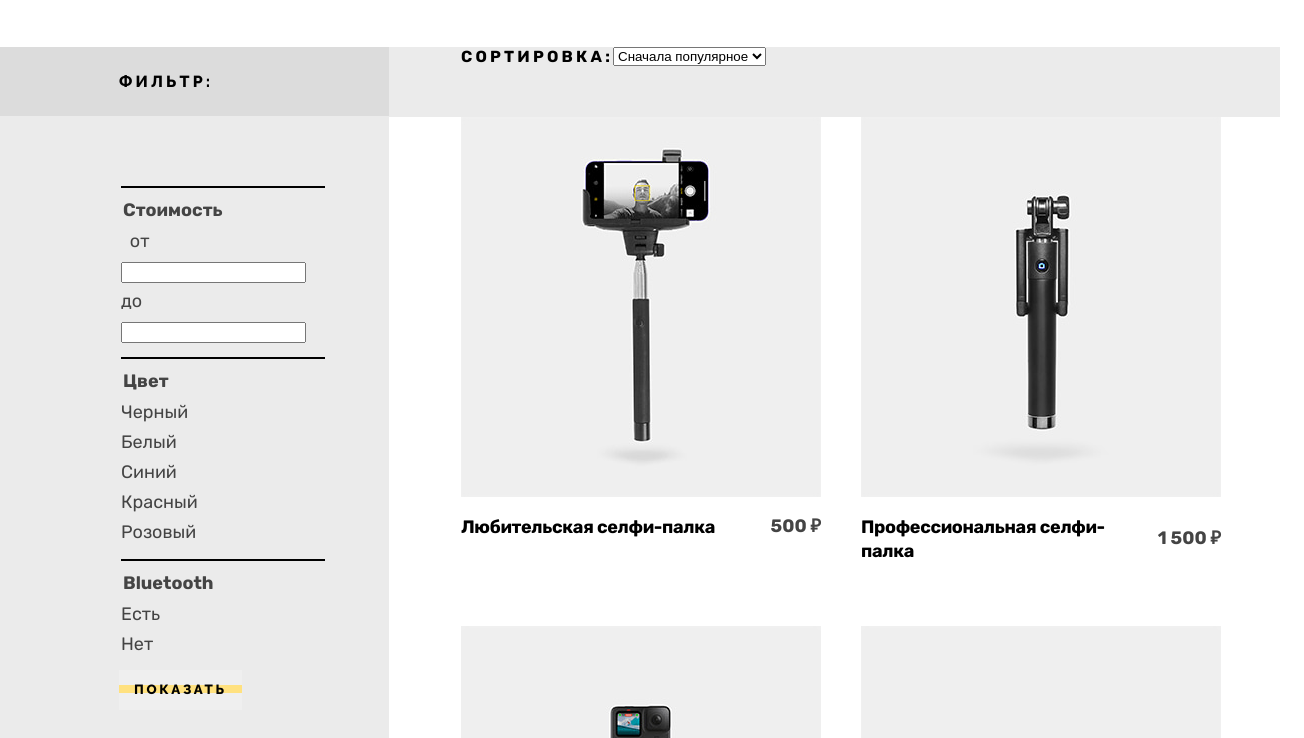
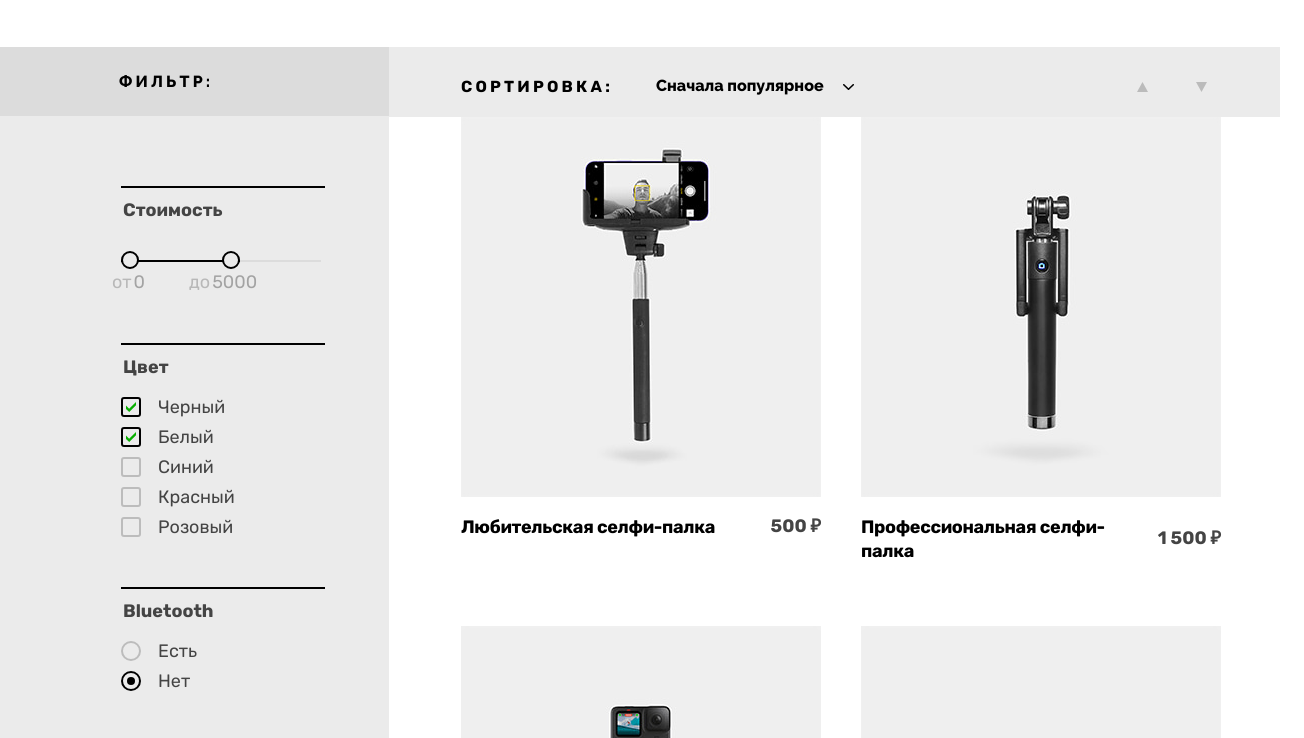
Before and after one commit to 13epanda/184629-device-32, a plain HTML site: page catalog.html in a window 1280 px wide. Shown: the part 353-1091 px from the top of the page, 1304 px wide, since content can reach past the window. Drawn offline with Linux system fonts and the light colour scheme.

Commit message:
стилизация форм

```diff
--- a/catalog.html
+++ b/catalog.html
@@ -87,53 +87,59 @@
           <div class="filters">
             <fieldset class="catalog-filter-group">
               <legend class="catalog-filter-title">Стоимость</legend>
-              <button class="range-toggle toggle-min" type="button">
-                <span class="visually-hidden">Изменить минимальную цену</span>
-              </button>
-              <button class="range-toggle toggle-max" type="button">
-                <span class="visually-hidden">Изменить максимальную цену</span>
-              </button>
-              <label class="catalog-filter-label">
-                от <input class="catalog-filter-input" type="number" name="min-price">
-              </label>
-              <label class="catalog-filter-label">
-                до <input class="catalog-filter-input" type="number" name="max-price">
-              </label>
+              <div class="range">
+                <div class="range-scale">
+                  <div class="range-bar" style="left: 0; width: 119px">
+                    <button class="range-toggle toggle-min">
+                      <span class="visually-hidden">Изменить минимальную цену.</span>
+                    </button>
+                    <label class="catalog-filter-label label-min">
+                      от <input class="range-input" type="number" value="0" name="min-price">
+                    </label>
+                    <button class="range-toggle toggle-max">
+                      <span class="visually-hidden">Изменить максимальную цену.</span>
+                    </button>
+                    <label class="catalog-filter-label label-max">
+                      до <input class="range-input" type="number" value="5000" name="max-price">
+                    </label>
+                  </div>
+                </div>
+              </div>
             </fieldset>
             <fieldset class="catalog-filter-group">
               <legend class="catalog-filter-title">Цвет</legend>
               <ul class="catalog-filter-list">
                 <li class="catalog-filter-item">
                   <label class="control">
-                    <input class="visually-hidden control-input" type="checkbox" name="color-black" checked>
+                    <input class="control-input" type="checkbox" name="color-black" checked>
                     <span class="control-mark"></span>
                     <span class="control-label">Черный</span>
                   </label>
                 </li>
                 <li class="catalog-filter-item">
                   <label class="control">
-                    <input class="visually-hidden control-input" type="checkbox" name="color-white" checked>
+                    <input class="control-input" type="checkbox" name="color-white" checked>
                     <span class="control-mark"></span>
                     <span class="control-label">Белый</span>
                   </label>
                 </li>
                 <li class="catalog-filter-item">
                   <label class="control">
-                    <input class="visually-hidden control-input" type="checkbox" name="color-blue">
+                    <input class="control-input" type="checkbox" name="color-blue">
                     <span class="control-mark"></span>
                     <span class="control-label">Синий</span>
                   </label>
                 </li>
                 <li class="catalog-filter-item">
                   <label class="control">
-                    <input class="visually-hidden control-input" type="checkbox" name="color-red">
+                    <input class="control-input" type="checkbox" name="color-red">
                     <span class="control-mark"></span>
                     <span class="control-label">Красный</span>
                   </label>
                 </li>
                 <li class="catalog-filter-item">
                   <label class="control">
-                    <input class="visually-hidden control-input" type="checkbox" name="color-pink">
+                    <input class="control-input" type="checkbox" name="color-pink">
                     <span class="control-mark"></span>
                     <span class="control-label">Розовый</span>
                   </label>
@@ -145,14 +151,14 @@
               <ul class="catalog-filter-list">
                 <li class="catalog-filter-item">
                   <label class="control">
-                    <input class="visually-hidden control-input" type="radio" name="bluetooth" value="bluetooth">
+                    <input class="control-input" type="radio" name="bluetooth" value="bluetooth">
                     <span class="control-mark"></span>
                     <span class="control-label">Есть</span>
                   </label>
                 </li>
                 <li class="catalog-filter-item">
                   <label class="control">
-                    <input class="visually-hidden control-input" type="radio" name="bluetooth" value="without-bluetooth" checked>
+                    <input class="control-input" type="radio" name="bluetooth" value="without-bluetooth" checked>
                     <span class="control-mark"></span>
                     <span class="control-label">Нет</span>
                   </label>
@@ -172,9 +178,15 @@
                 <option value="expensive">Сначала дороже</option>
               </select>
               <a href="#" class="sorting-from-more">
+                <svg width="11" height="10" fill="none" xmlns="http://www.w3.org/2000/svg">
+                  <path d="M5.5 0 11 10H0" fill="#000"/>
+                </svg>
                 <span class="visually-hidden">Сортировка от большего к меньшему</span>
               </a>
               <a href="#" class="sorting-from-smaller">
+                <svg width="11" height="10" fill="none" xmlns="http://www.w3.org/2000/svg">
+                  <path d="M5.5 10 0 0h11" fill="#000"/>
+                </svg>
                 <span class="visually-hidden">Сортировка от меньшего к большему</span>
               </a>
               <button class="visually-hidden" type="submit">Отсортировать продукты</button>
@@ -186,6 +198,7 @@
                 <a class="product-card-link" href="#">
                   <div class="product-img">
                     <img class="product-card-image" width="360" height="380" src="img/catalog/product-1.jpg" alt="Любительская селфи-палка">
+                    <span class="button button-primary">Подробнее</span>
                   </div>
                   <div class="product-text">
                     <h3 class="product-card-title">Любительская селфи-палка</h3>
--- a/styles/styles.css
+++ b/styles/styles.css
@@ -53,10 +53,12 @@ button {
   border: none;
   padding: 0;
   margin: 0;
+  box-sizing: border-box;
 }
 a {
   text-decoration: none;
   color: inherit;
+  box-sizing: border-box;
 }
 a:visited {color: black;}
 a:link {color: black;}
@@ -112,7 +114,9 @@ ul, ol {
   border: 3px solid rgba(0, 0, 0, 0.1);
   background: #ffffff;
 }
-.button-third:focus {border: 3px solid #AF4FFF;}
+.button-third:focus {
+  border: 3px solid #AF4FFF;
+}
 .button-third:hover {
   background-color: #000000;
   color: #ffffff;
@@ -121,7 +125,9 @@ ul, ol {
   background-color: #000000;
   color: rgba(255, 255, 255, 0.3);
 }
-.button-fourth:focus {border: 5px solid #AF4FFF;}
+.button-fourth:focus {
+  border: 5px solid #AF4FFF;
+}
 .button-fourth:hover, .button-fourth:active {border: 3px solid #000000;}
 .button-fourth:active {opacity: 0.3;}
 .slider-button {padding: 10px;}
@@ -132,7 +138,6 @@ ul, ol {
 .slider-button:hover {opacity: 0.6;}
 .slider-button:active {opacity: 0.3;}
 
-/*error in focus*/
 button .visually-hidden {display: block;}
 
 /* HEADER */
@@ -208,6 +213,19 @@ button .visually-hidden {display: block;}
   width: 16px;
   height: 14px;
   background: url("../img/icons/cart.svg");
+}
+.navigation-user .navigation-item .cart:after {
+  content: "2";
+  position: absolute;
+  width: 21px;
+  height: 21px;
+  left: 5px;
+  top: 50%;
+  transform: translateY(-50%);
+  background-color: #ffffff;
+  border-radius: 50%;
+  color: #000000;
+  text-align: center;
 }
 .navigation-user {margin-bottom: 29px;}
 .navigation-user .navigation-link:hover {opacity: 0.6;}
@@ -745,7 +763,162 @@ button .visually-hidden {display: block;}
 }
 .catalog-filter fieldset {
   width: 200px;
+  padding: 0;
+  margin-bottom: 45px;
 }
+.catalog-filter-title {margin-bottom: 15px;}
+/* Range */
+.range {
+  margin-top: 25px;
+  margin-bottom: 36px;
+}
+.range-scale {
+  position: relative;
+  height: 2px;
+  background-color: #DCDCDC;
+}
+.range-bar {
+  position: absolute;
+  height: 2px;
+  background-color: #000000;
+}
+.range-toggle {
+  position: absolute;
+  width: 18px;
+  height: 18px;
+  background: #EBEBEB;
+  border: 2px solid #000000;
+  border-radius: 50%;
+  cursor: pointer;
+}
+.toggle-min, .toggle-max {top: -9px;}
+.toggle-min {left: 0;}
+.toggle-max {right: 0;}
+.label-min {left: -9px;}
+.label-max {right: -9px;}
+.label-min, .label-max {
+  position: absolute;
+  top: 7px;
+  opacity: 0.3;
+  width: fit-content;
+  max-width: 60px;
+}
+.range-wrapper-inputs {
+  display: flex;
+  position: absolute;
+  justify-content: center;
+}
+.catalog-filter-label {display: flex;}
+.range-input {
+  padding: 0 2px;
+  font: inherit;
+  text-align: left;
+  background-color: transparent;
+  border: none;
+  appearance: textfield;
+}
+.label-min:focus, .label-max:focus {color: #AF4FFF;}
+.toggle-min:focus, .toggle-max:focus {border: 2px solid #AF4FFF;}
+.label-min:active, .label-max:active {opacity:1;}
+.toggle-min:active, .toggle-max:active {
+  background-color: #000000;
+  border: 2px solid #000000;
+}
+/* Mark */
+.control {
+  position: relative;
+  display: block;
+}
+.control-input {
+  visibility: hidden;
+  width: 20px;
+  height: 20px;
+  margin: 0;
+  position: absolute;
+  top: 50%;
+  left: 0;
+  transform: translateY(-50%);
+}
+.control-input[type="checkbox"] + .control-mark {
+  position: absolute;
+  top: 50%;
+  left: 0;
+  transform: translateY(-50%);
+  width: 20px;
+  height: 20px;
+  border: 2px solid #000000;
+  opacity: 0.2;
+  box-sizing: border-box;
+  border-radius: 3px;
+}
+.control-label {margin-left: 37px;}
+.control:hover .control-label {color: black;}
+.control-input[type="checkbox"]:checked + .control-mark:before {
+  content: "";
+  position: absolute;
+  top: 50%;
+  left: 50%;
+  transform: translate(-50%, -50%);
+  width: 10px;
+  height: 10px;
+  background-image: url("../img/icons/tick.svg");
+  background-size: contain;
+}
+/*RADIO*/
+.control-input[type="radio"] {
+  border-radius: 50%;
+}
+.control-input[type="radio"] + .control-mark {
+  position: absolute;
+  top: 50%;
+  left: 0;
+  transform: translateY(-50%);
+  width: 20px;
+  height: 20px;
+  border: 2px solid #000000;
+  border-radius: 50%;
+  opacity: 0.2;
+  box-sizing: border-box;
+}
+.control-input[type="radio"]:checked + .control-mark:before {
+  content: "";
+  position: absolute;
+  top: 50%;
+  left: 50%;
+  transform: translate(-50%, -50%);
+  width: 8px;
+  height: 8px;
+  background-color: black;
+  border-radius: 4px;
+}
+.control-input:checked + .control-mark {opacity: 1;}
+.control-input:focus-within + .control-mark {border-color: #AF4FFF;}
+.control-input:focus-within + .control-label {color: #AF4FFF;}
+.control-input:checked:hover + .control-mark {opacity: 0.5;}
+.control-input:active {opacity: 0.2;}
+/* Control */
+.select-control {
+  width: 227px;
+  box-sizing: border-box;
+  padding: 4px 0 7px 13px;
+  margin-left: 30px;
+  background-color: transparent;
+  border: none;
+  background-image: url("../img/icons/arrow.svg");
+  background-repeat: no-repeat;
+  background-position: right 16px center;
+  appearance: none;
+  font-family: "Raleway", sans-serif;
+  font-size: 16px;
+  font-style: normal;
+  font-weight: normal;
+  line-height: 19px;
+  cursor: pointer;
+}
+.select-control:focus {border: 5px solid #AF4FFF;}
+.select-control:hover {opacity: 0.6;}
+.select-control:active {opacity: 0.3;}
+
 .catalog-right-column {
   flex-grow: 1;
 }
@@ -759,7 +932,26 @@ button .visually-hidden {display: block;}
   align-items: center;
   padding-left: 72px;
   margin-right: auto;
+  padding-top: 20px;
 }
+.sorting-from-more {
+  margin-left: auto;
+  margin-right: 19px;
+}
+.sorting-from-more, .sorting-from-smaller {
+  display: flex;
+  align-items: center;
+  justify-content: center;
+  box-sizing: border-box;
+  opacity: 0.2;
+  width: 40px;
+  height: 40px;
+}
+.sorting-from-more:hover, .sorting-from-smaller:hover {opacity: 0.5;}
+.sorting-from-more:focus, .sorting-from-smaller:focus {border: 5px solid #AF4FFF;}
+.sorting-from-more:focus svg, .sorting-from-smaller:focus svg {opacity: 0.2;}
+.sorting-from-more:active, .sorting-from-smaller:active {opacity: 1;}
+
 .products-wrap {
   width: 760px;
   margin-left: 72px;
```
